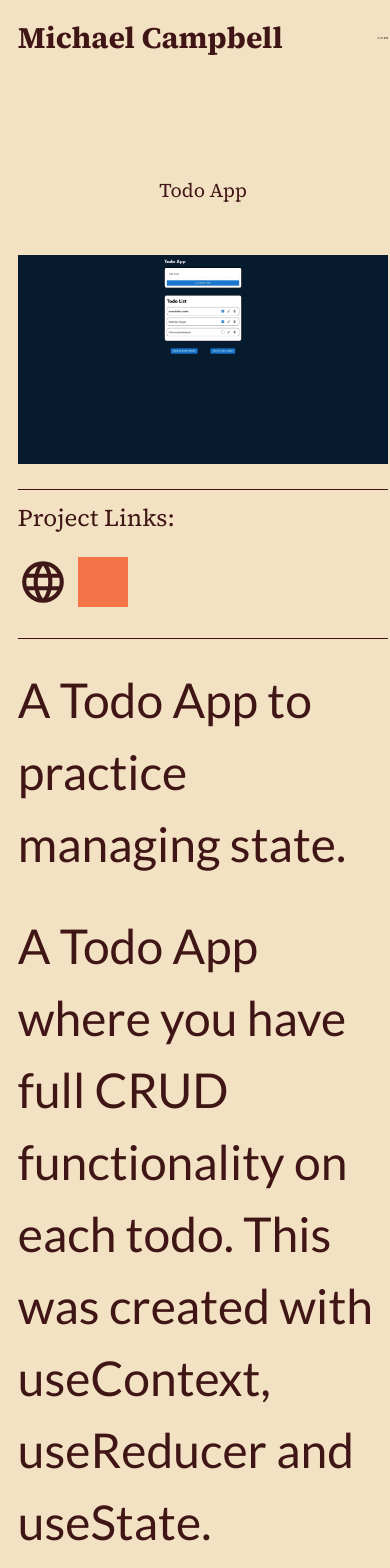
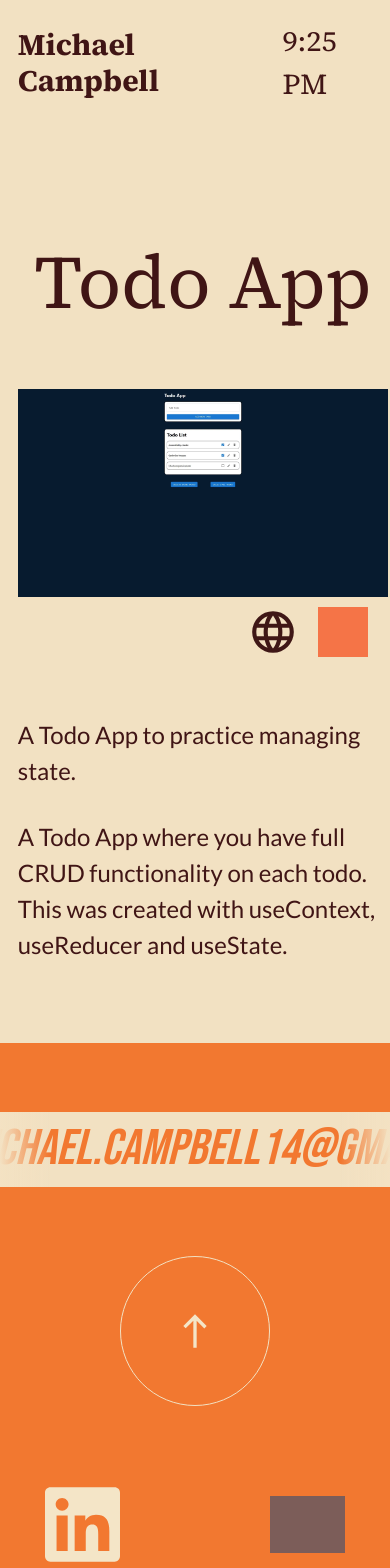
Before and after one commit to soupy96/march-port-2024, a React (Vite) app: page /todo in a window 390 px wide. Shown: the top 1568 px of the page. Built offline with nearby package versions, Linux system fonts and the light colour scheme; grey boxes are pictures that could not be loaded; some icons are missing.

Commit message:
making the website responsive but have to redo the body section

```diff
--- a/src/assets/css/index.css
+++ b/src/assets/css/index.css
@@ -33,7 +33,7 @@ body {
 }
 
 .card {
-  height: 70vh;
+  height: 900px;
   width: 30vw;
   display: flex;
   flex-direction: column-reverse;
@@ -41,12 +41,12 @@ body {
   border-radius: 0;
   transition: filter 0.5s, border-radius 0.5s, font-size 0.5s;
   margin: 30px 0;
-  font-size: 1vw;
+  font-size: 25px;
 }
 
 .card:hover {
   border-radius: 30px;
-  font-size: 1.15vw;
+  font-size: 30px;
 }
 
 .todo-card {
@@ -106,7 +106,7 @@ body {
 }
 
 .marquee {
-  font-size: 4vw;
+  font-size: 100px;
   background-color: #f2e1c2;
   color: #f27830;
   font-style: italic;
@@ -114,19 +114,34 @@ body {
   font-family: 'Bebas Neue', sans-serif;
 }
 
-@media only screen and (max-width: 768px) {
+@media only screen and (max-width: 1440px) {
+  .card {
+    height: 700px;
+  }
+}
+
+@media only screen and (max-width: 1024px) {
   .projectbox {
-    display: flex;
+    flex-direction: column;
     justify-content: center;
-    width: 100%;
-    flex-direction: column;
+    align-items: center;
   }
 
   .card {
-    width: 100%;
+    width: 75vw;
   }
 
-  .card-page {
-    width: 100%;
+  .marquee {
+    font-size: 75px;
   }
 }
+
+@media only screen and (max-width: 425px) {
+  .card {
+    width: 85vw;
+  }
+
+  .marquee {
+    font-size: 50px;
+  }
+}
--- a/src/components/Body.jsx
+++ b/src/components/Body.jsx
@@ -8,6 +8,8 @@ function Body() {
       <NumberSide>
         {/* have each number slide out and the new number slide in */}
         <LeftSide>
+          <p>0</p>
+          <p>0</p>
           <p>0</p>
         </LeftSide>
         <RightSide>
@@ -80,37 +82,34 @@ const BodyBox = styled.div`
 
 const NumberSide = styled.div`
   width: 40%;
-  font-size: 30vw;
+  font-size: 45rem;
   display: flex;
   justify-content: space-evenly;
   font-family: 'Bebas Neue', sans-serif;
-
-  @media only screen and (max-width: 768px) {
-    display: none;
-  }
-
-  p {
-    position: sticky;
-    line-height: 33vw;
-    top: 0;
-    overflow: hidden;
-  }
 `;
 
-const LeftSide = styled.div``;
+const LeftSide = styled.div`
+  position: sticky;
+  line-height: 850px;
+  top: 0;
+  overflow: hidden;
+`;
 
-const RightSide = styled.div``;
+const RightSide = styled.div`
+  background-color: #f2e1c2;
+  position: sticky;
+  line-height: 850px;
+  top: 0;
+  overflow: hidden;
+`;
 
 const BodySide = styled.div`
   width: 60%;
-
-  @media only screen and (max-width: 768px) {
-    width: 100%;
-  }
 `;
 
 const SingleBody = styled.div`
-  height: 35vw;
+  padding-top: 100px;
+  padding-bottom: 150px;
   border-top: 1px solid #401515;
   display: flex;
   justify-content: space-between;
@@ -118,23 +117,24 @@ const SingleBody = styled.div`
 
 const Info = styled.div`
   width: 80%;
-  font-size: 1vw;
 
   h2 {
-    font-size: 6vw;
+    font-size: 150px;
+    line-height: 200px;
+    margin-bottom: 50px;
   }
 
   p {
-    font-size: 1.25vw;
+    font-size: 30px;
   }
 `;
 
 const Number = styled.div`
   width: 5%;
   text-align: right;
-  font-size: 1vw;
+  font-size: 30px;
   font-family: 'Source Serif 4', serif;
-  margin-top: 2vw;
+  margin-top: 40px;
 `;
 
 export default Body;
--- a/src/components/Footer.jsx
+++ b/src/components/Footer.jsx
@@ -56,7 +56,7 @@ const FooterBox = styled.div`
   flex-direction: column;
   justify-content: space-evenly;
   align-items: center;
-  height: 45vh;
+  height: 600px;
   background-color: #f27830;
 `;
 
@@ -85,7 +85,7 @@ const Arrow = styled.img`
   filter: invert(99%) sepia(3%) saturate(3199%) hue-rotate(319deg)
     brightness(99%) contrast(93%);
   transition: filter 0.5s;
-  width: 1.5vw;
+  width: 40px;
 `;
 
 const Socials = styled.div`
--- a/src/components/Hero.jsx
+++ b/src/components/Hero.jsx
@@ -1,8 +1,5 @@
 import styled from 'styled-components';
 import hero from '../assets/imgs/oleg-laptev-unsplash.webp';
-
-// TODO
-// make text look nice
 
 function Hero() {
   return (
@@ -26,14 +23,45 @@ const HeroBG = styled.div`
   display: flex;
   flex-direction: column;
   justify-content: center;
+
+  @media only screen and (max-width: 1024px) {
+    background-position: right;
+  }
+
+  @media only screen and (max-width: 425px) {
+    background-position: left;
+  }
 `;
 
 const HeroOneLiner = styled.h2`
-  font-size: 4vw;
+  font-size: 6rem;
   width: 60%;
-  margin-left: 4vw;
+  margin-left: 100px;
   font-family: 'Source Serif 4', serif;
   font-weight: bold;
+
+  @media only screen and (max-width: 1440px) {
+    font-size: 4rem;
+  }
+
+  @media only screen and (max-width: 1024px) {
+    margin-left: 50px;
+  }
+
+  @media only screen and (max-width: 768px) {
+    font-size: 3rem;
+  }
+
+  @media only screen and (max-width: 425px) {
+    font-size: 2rem;
+    width: 100%;
+    margin: 0;
+    text-align: center;
+  }
+
+  @media only screen and (max-width: 375px) {
+    font-size: 1.5rem;
+  }
 `;
 
 export default Hero;
--- a/src/components/Nav.jsx
+++ b/src/components/Nav.jsx
@@ -11,11 +11,11 @@ function Nav() {
 
   return (
     <NavBox>
-      <ViewMoreProjects>
+      <HomeTitle>
         <h1 className='text-3xl font-bold '>
           <Link to='/'>Michael Campbell </Link>
         </h1>
-      </ViewMoreProjects>
+      </HomeTitle>
       <p>
         {dateState.toLocaleString('en-US', {
           hour: 'numeric',
@@ -35,11 +35,17 @@ const NavBox = styled.div`
   font-family: 'Source Serif 4', serif;
 
   p {
-    font-size: 0.75vw;
+    font-size: 1.8rem;
+  }
+
+  @media only screen and (max-width: 375px) {
+    p {
+      font-size: 1.5rem;
+    }
   }
 `;
 
-const ViewMoreProjects = styled.div`
+const HomeTitle = styled.div`
   a {
     color: inherit;
     text-decoration: underline 0.15em rgba(242, 120, 48, 0);
@@ -49,6 +55,12 @@ const ViewMoreProjects = styled.div`
   a:hover {
     text-decoration-color: rgba(242, 120, 48, 1);
   }
+
+  @media only screen and (max-width: 375px) {
+    h1 {
+      font-size: 1.5rem;
+    }
+  }
 `;
 
 export default Nav;
--- a/src/components/ProjectSection.jsx
+++ b/src/components/ProjectSection.jsx
@@ -39,7 +39,6 @@ function ProjectSection() {
 
 const MainProjectBox = styled.div`
   margin-bottom: 150px;
-  margin-top: 100px;
 `;
 
 const Info = styled.div`
@@ -62,7 +61,7 @@ const ViewMoreProjects = styled.div`
   width: 100%;
   display: flex;
   justify-content: flex-end;
-  font-size: 0.75vw;
+  font-size: 20px;
   margin-top: 10px;
 
   a::after {
@@ -101,6 +100,10 @@ const ViewMoreProjects = styled.div`
   a:focus::after {
     transform: translate3d(0, 0, 0);
   }
+
+  @media only screen and (max-width: 1024px) {
+    width: 85vw;
+  }
 `;
 
 export default ProjectSection;
--- a/src/pages/Projects.jsx
+++ b/src/pages/Projects.jsx
@@ -80,10 +80,28 @@ const MainProjectBox = styled.div`
   margin-bottom: 150px;
 
   h1 {
-    font-size: 5vw;
+    font-size: 150px;
     font-family: 'Source Serif 4', serif;
     margin: 50px 0px;
     text-align: center;
+  }
+
+  @media only screen and (max-width: 1440px) {
+    h1 {
+      font-size: 125px;
+    }
+  }
+
+  @media only screen and (max-width: 768px) {
+    h1 {
+      font-size: 100px;
+    }
+  }
+
+  @media only screen and (max-width: 425px) {
+    h1 {
+      font-size: 75px;
+    }
   }
 `;
 
--- a/src/pages/Todo.jsx
+++ b/src/pages/Todo.jsx
@@ -70,9 +70,27 @@ const TitleMainImg = styled.div`
   text-align: center;
 
   h1 {
-    font-size: 5vw;
+    font-size: 150px;
     font-family: 'Source Serif 4', serif;
     margin: 50px 0px;
+  }
+
+  @media only screen and (max-width: 1440px) {
+    h1 {
+      font-size: 125px;
+    }
+  }
+
+  @media only screen and (max-width: 768px) {
+    h1 {
+      font-size: 100px;
+    }
+  }
+
+  @media only screen and (max-width: 425px) {
+    h1 {
+      font-size: 75px;
+    }
   }
 `;
 
@@ -82,6 +100,11 @@ const ProjectInfo = styled.div`
   margin: 50px 0px;
   position: relative;
   height: 100%;
+
+  @media only screen and (max-width: 1024px) {
+    flex-direction: column;
+    margin-top: 0;
+  }
 
   @media only screen and (max-width: 768px) {
     flex-wrap: wrap;
@@ -95,19 +118,12 @@ const ProjectLinks = styled.div`
   flex-wrap: wrap;
   position: sticky;
   top: 50px;
-  width: 10%;
+  width: 200px;
   border-top: 1px solid #401515;
   border-bottom: 1px solid #401515;
   padding: 10px 0px;
   height: 150px;
   font-family: 'Source Serif 4', serif;
-
-  @media only screen and (max-width: 768px) {
-    position: relative;
-    width: 100%;
-    top: 25px;
-    margin-bottom: 50px;
-  }
 
   p {
     font-size: 1.5rem;
@@ -127,19 +143,53 @@ const ProjectLinks = styled.div`
   img:hover {
     transform: translateY(-5px);
   }
+
+  @media only screen and (max-width: 1024px) {
+    position: static;
+    width: 100%;
+    margin-bottom: 50px;
+    /* padding: 0; */
+    height: auto;
+    align-items: center;
+    justify-content: flex-end;
+    border: 0;
+
+    p {
+      width: auto;
+      margin-right: 20px;
+      display: none;
+    }
+
+    img {
+      margin-right: 20px;
+    }
+  }
 `;
 
 const ProjectBody = styled.div`
   width: 60%;
 
-  @media only screen and (max-width: 768px) {
-    width: 100%;
-  }
-
   p {
     font-size: 3rem;
     margin-bottom: 30px;
   }
+
+  @media only screen and (max-width: 1024px) {
+    width: 100%;
+
+    p {
+      font-size: 2rem;
+    }
+  }
+
+  @media only screen and (max-width: 768px) {
+  }
+
+  @media only screen and (max-width: 425px) {
+    p {
+      font-size: 1.5rem;
+    }
+  }
 `;
 
 export default Todo;
```
